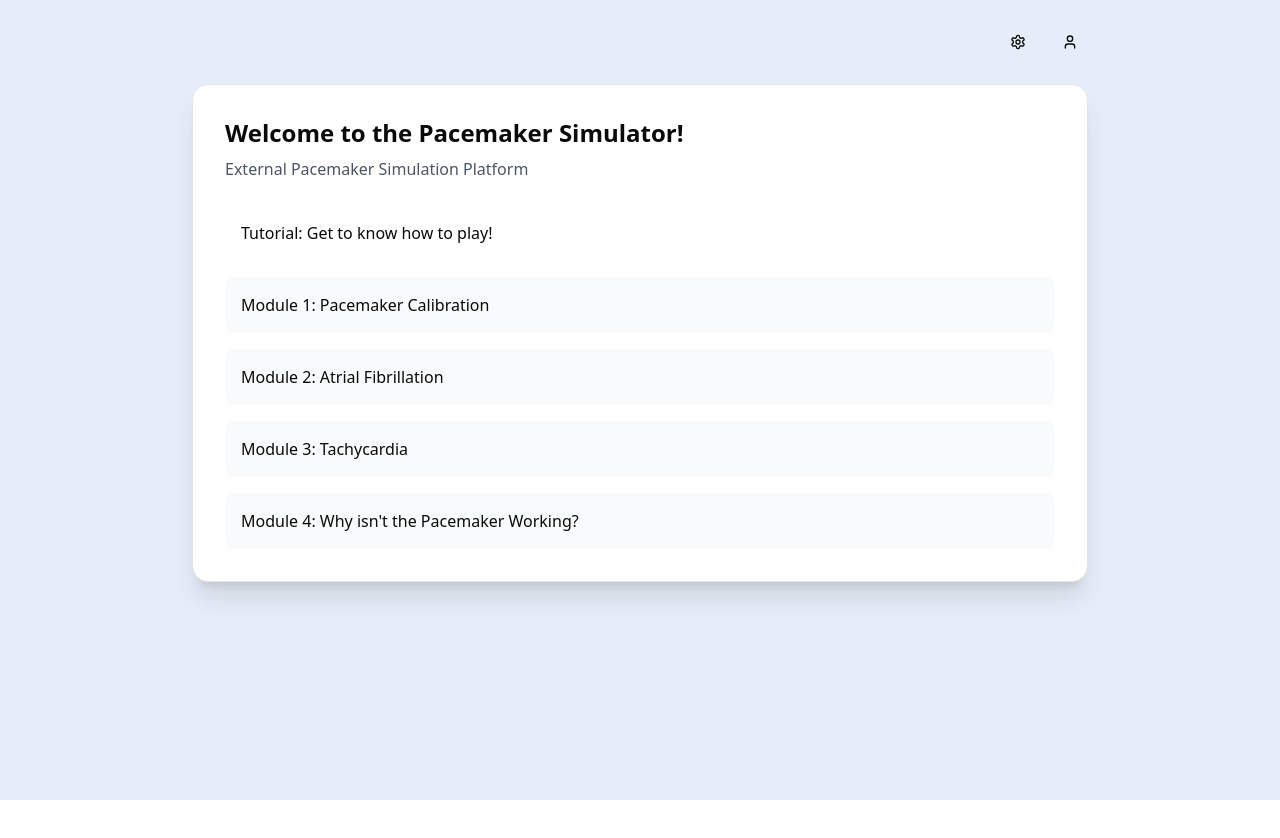
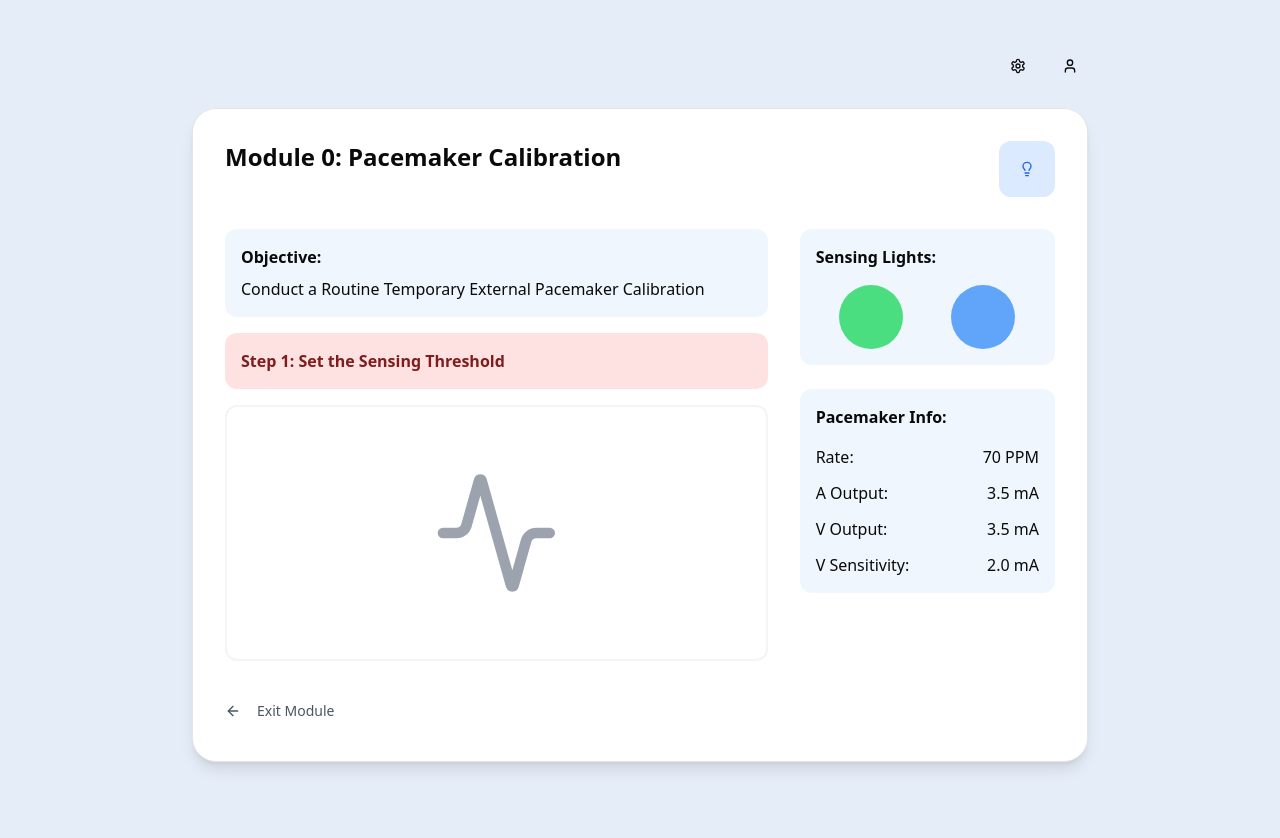
Before and after one commit to tanishatarin/PaceSim, a React (Vite) app in the folder web/: page / in a window 1280 px wide. Both pictures are taken after a click on the element "Tutorial: Get to know how to play!". Shown: the top 838 px of the page. Before the commit the page ends 800 px from the top, so only its background shows below. Built offline with nearby package versions, Linux system fonts and the light colour scheme.

Commit message:
done playing with frontend ux

```diff
--- a/web/src/App.tsx
+++ b/web/src/App.tsx
@@ -30,9 +30,11 @@ const App: React.FC = () => {
   };
 
   return (
+    <div className="min-h-screen bg-[#E5EDF8] p-6">
     <Layout onNavigate={setCurrentPage}>
       {renderCurrentPage()}
     </Layout>
+    </div>
   );
 };
 
--- a/web/src/components/LandingPage.tsx
+++ b/web/src/components/LandingPage.tsx
@@ -1,5 +1,45 @@
+// import React from 'react';
+// import { Card, CardContent } from "@/components/ui/card";
+// import { Module } from '../types';
+
+// interface LandingPageProps {
+//   onModuleSelect: (moduleId: number) => void;
+// }
+
+// export const LandingPage: React.FC<LandingPageProps> = ({ onModuleSelect }) => {
+//   const modules: Module[] = [
+//     { id: 1, title: 'Pacemaker Calibration' },
+//     { id: 2, title: 'Atrial Fibrillation' },
+//     { id: 3, title: 'Tachycardia' },
+//     { id: 4, title: "Why isn't the Pacemaker Working?" }
+//   ];
+
+//   return (
+//     <Card className="w-full bg-white rounded-2xl shadow-xl p-8">
+//       <div className="mb-6">
+//         <h1 className="text-2xl font-bold mb-2">Welcome to the Pacemaker Simulator!</h1>
+//         <p className="text-gray-600">External Pacemaker Simulation Platform</p>
+//       </div>
+//       <CardContent className="space-y-4 p-0">
+//         <div className="p-4 hover:bg-gray-50 rounded-lg cursor-pointer transition-colors">
+//           <p className="font-medium">Tutorial: Get to know how to play!</p>
+//         </div>
+//         {modules.map((module) => (
+//           <div
+//             key={module.id}
+//             className="p-4 bg-gray-50 hover:bg-gray-100 rounded-lg cursor-pointer transition-colors"
+//             onClick={() => onModuleSelect(module.id)}
+//           >
+//             <p className="font-medium">Module {module.id}: {module.title}</p>
+//           </div>
+//         ))}
+//       </CardContent>
+//     </Card>
+//   );
+// };
+// src/components/LandingPage.tsx
 import React from 'react';
-import { Card, CardContent } from "@/components/ui/card";
+import { Card } from "@/components/ui/card";
 import { Module } from '../types';
 
 interface LandingPageProps {
@@ -15,25 +55,45 @@ export const LandingPage: React.FC<LandingPageProps> = ({ onModuleSelect }) => {
   ];
 
   return (
-    <Card className="w-full bg-white rounded-2xl shadow-xl p-8">
-      <div className="mb-6">
-        <h1 className="text-2xl font-bold mb-2">Welcome to the Pacemaker Simulator!</h1>
-        <p className="text-gray-600">External Pacemaker Simulation Platform</p>
+    <Card className="w-full bg-white rounded-3xl shadow-lg p-8">
+      {/* Header Section */}
+      <div className="mb-12">
+        <h1 className="text-3xl font-bold text-black mb-2">
+          Welcome to the Pacemaker Simulator!
+        </h1>
+        <p className="text-xl text-gray-900">
+          External Pacemaker Simulation Platform
+        </p>
       </div>
-      <CardContent className="space-y-4 p-0">
-        <div className="p-4 hover:bg-gray-50 rounded-lg cursor-pointer transition-colors">
-          <p className="font-medium">Tutorial: Get to know how to play!</p>
+
+      {/* Modules Section */}
+      <div>
+        <h2 className="text-xl font-semibold mb-4">Modules:</h2>
+        <div className="space-y-3">
+          {/* Tutorial Module */}
+          <div
+            className="p-4 bg-[#F0F6FE] hover:bg-blue-100 transition-colors duration-200 rounded-lg cursor-pointer"
+            onClick={() => onModuleSelect(0)}
+          >
+            <p className="text-gray-900 font-medium">
+              Tutorial: Get to know how to play!
+            </p>
           </div>
+
+          {/* Training Modules */}
           {modules.map((module) => (
             <div
               key={module.id}
-            className="p-4 bg-gray-50 hover:bg-gray-100 rounded-lg cursor-pointer transition-colors"
+              className="p-4 bg-[#F0F6FE] hover:bg-blue-100 transition-colors duration-200 rounded-lg cursor-pointer"
               onClick={() => onModuleSelect(module.id)}
             >
-            <p className="font-medium">Module {module.id}: {module.title}</p>
+              <p className="text-gray-900 font-medium">
+                Module {module.id}: {module.title}
+              </p>
             </div>
           ))}
-      </CardContent>
+        </div>
+      </div>
     </Card>
   );
 };
--- a/web/src/components/Layout.tsx
+++ b/web/src/components/Layout.tsx
@@ -32,3 +32,5 @@ export const Layout: React.FC<LayoutProps> = ({ children, onNavigate }) => {
     </div>
   );
 };
+
+export default Layout;
--- a/web/src/components/ModulePage.tsx
+++ b/web/src/components/ModulePage.tsx
@@ -1,5 +1,6 @@
 import React, { useState } from 'react';
-import { Activity, ArrowLeft, Lightbulb } from 'lucide-react';
+import { ArrowLeft, Lightbulb, Activity } from 'lucide-react';
+import { Card } from "@/components/ui/card";
 import { Button } from "@/components/ui/button";
 
 interface ModulePageProps {
@@ -7,97 +8,80 @@ interface ModulePageProps {
   onBack: () => void;
 }
 
-interface SensorStates {
-  left: boolean;
-  right: boolean;
-}
-
-interface PacemakerInfo {
-  label: string;
-  value: string;
-}
-
 export const ModulePage: React.FC<ModulePageProps> = ({ moduleId, onBack }) => {
-  const [sensorStates, setSensorStates] = useState<SensorStates>({
-    left: false,
-    right: false
+  const [sensorStates] = useState({
+    left: true,
+    right: true
   });
 
-  const pacemakerInfo: PacemakerInfo[] = [
-    { label: "Rate", value: "70 PPM" },
-    { label: "A Output", value: "3.5 mA" },
-    { label: "V Output", value: "3.5 mA" },
-    { label: "V Sensitivity", value: "2.0 mA" },
-  ];
-
   return (
-    <div className="w-full max-w-6xl mx-auto bg-white rounded-2xl shadow-xl p-8">
-      {/* Header */}
-      <div className="flex justify-between items-center mb-6">
-        <div>
-          <h2 className="text-3xl font-bold text-gray-800 mb-1">
-            Module {moduleId}
+    <Card className="w-full bg-white rounded-3xl shadow-lg p-8">
+      {/* Header with Hint Button */}
+      <div className="flex justify-between items-start mb-8">
+        <div className="flex items-center">
+          <h2 className="text-2xl font-bold">
+            Module {moduleId}: Pacemaker Calibration
           </h2>
-          <h3 className="text-xl text-gray-600">Pacemaker Calibration</h3>
         </div>
         <Button
           variant="ghost"
-          size="icon"
-          className="bg-blue-100 hover:bg-blue-200"
+          size="lg"
+          className="bg-blue-100 rounded-xl p-4 w-14 h-14 flex items-center justify-center"
         >
-          <Lightbulb className="w-6 h-6 text-blue-600" />
-          <span className="sr-only">Hint</span>
+          <Lightbulb className="w-8 h-8 text-blue-600" />
         </Button>
       </div>
 
-      {/* Main Content */}
       <div className="grid grid-cols-3 gap-8">
-        {/* Left Column (Spans 2 columns) */}
-        <div className="col-span-2">
+        {/* Left Section (2 columns) */}
+        <div className="col-span-2 space-y-4">
           {/* Objective Section */}
-          <div className="bg-gray-50 rounded-xl p-4 mb-4">
-            <h4 className="font-semibold text-gray-700 mb-2">Objective</h4>
-            <p className="text-gray-600">
-              Conduct a Routine Temporary External Pacemaker Calibration
-            </p>
+          <div className="bg-[#F0F6FE] rounded-xl p-4">
+            <h3 className="font-bold mb-2">Objective:</h3>
+            <p>Conduct a Routine Temporary External Pacemaker Calibration</p>
           </div>
 
           {/* Step Section */}
-          <div className="bg-pink-50 rounded-xl p-4 mb-4">
-            <h4 className="font-semibold text-gray-700 mb-2">
+          <div className="bg-red-100 rounded-xl p-4">
+            <h3 className="font-bold text-red-900">
               Step 1: Set the Sensing Threshold
-            </h4>
-            <div className="bg-white rounded-lg p-4 mt-2">
-              <Activity className="w-full h-32 text-red-500" />
-            </div>
+            </h3>
+          </div>
+
+          {/* EKG Visualization Area */}
+          <div className="bg-white rounded-xl border-2 border-gray-100 p-4 h-64 flex items-center justify-center">
+            <Activity className="w-full h-32 text-gray-400" />
           </div>
         </div>
 
-        {/* Right Column */}
+        {/* Right Section (1 column) */}
         <div className="space-y-6">
           {/* Sensing Lights */}
-          <div className="bg-gray-50 rounded-xl p-4">
-            <h4 className="font-semibold text-gray-700 mb-4">Sensing Lights</h4>
+          <div className="bg-[#F0F6FE] rounded-xl p-4">
+            <h3 className="font-bold mb-4">Sensing Lights:</h3>
             <div className="flex justify-around">
-              {[sensorStates.left, sensorStates.right].map((active, i) => (
-                <div
-                  key={i}
-                  className={`w-12 h-12 rounded-full ${
-                    active ? 'bg-green-500' : 'bg-gray-300'
-                  } transition-colors duration-300`}
-                />
-              ))}
+              <div className={`w-16 h-16 rounded-full ${
+                sensorStates.left ? 'bg-green-400' : 'bg-gray-300'
+              }`} />
+              <div className={`w-16 h-16 rounded-full ${
+                sensorStates.right ? 'bg-blue-400' : 'bg-gray-300'
+              }`} />
             </div>
           </div>
 
           {/* Pacemaker Info */}
-          <div className="bg-gray-50 rounded-xl p-4">
-            <h4 className="font-semibold text-gray-700 mb-4">Pacemaker Info</h4>
-            <div className="space-y-2 text-sm">
-              {pacemakerInfo.map((info, i) => (
-                <div key={i} className="flex justify-between">
-                  <span className="text-gray-600">{info.label}:</span>
-                  <span className="font-medium text-gray-800">{info.value}</span>
+          <div className="bg-[#F0F6FE] rounded-xl p-4">
+            <h3 className="font-bold mb-4">Pacemaker Info:</h3>
+            <div className="space-y-3">
+              {[
+                { label: "Rate", value: "70 PPM" },
+                { label: "A Output", value: "3.5 mA" },
+                { label: "V Output", value: "3.5 mA" },
+                { label: "V Sensitivity", value: "2.0 mA" },
+              ].map((info, i) => (
+                <div key={i} className="flex justify-between items-center">
+                  <span>{info.label}:</span>
+                  <span className="font-medium">{info.value}</span>
                 </div>
               ))}
             </div>
@@ -106,14 +90,18 @@ export const ModulePage: React.FC<ModulePageProps> = ({ moduleId, onBack }) => {
       </div>
 
       {/* Exit Button */}
-      <Button
-        variant="ghost"
-        className="mt-6 text-gray-600 hover:text-gray-800"
-        onClick={onBack}
-      >
-        <ArrowLeft className="w-5 h-5 mr-2" />
-        Exit Game
-      </Button>
-    </div>
+      <div className="mt-8">
+        <Button
+          variant="ghost"
+          className="text-gray-600 hover:text-gray-800 px-0"
+          onClick={onBack}
+        >
+          <ArrowLeft className="w-5 h-5 mr-2" />
+          Exit Module
+        </Button>
+      </div>
+    </Card>
   );
 };
+
+export default ModulePage;
--- a/web/src/components/ProfilePage.tsx
+++ b/web/src/components/ProfilePage.tsx
@@ -1,69 +1,3 @@
-// import React from 'react';
-// import { Card, CardContent, CardHeader, CardTitle } from "@/components/ui/card";
-// import { User, ChevronLeft } from 'lucide-react';
-// import { Session } from '../types';
-
-// interface ProfilePageProps {
-//   onBack: () => void;
-// }
-
-// export const ProfilePage: React.FC<ProfilePageProps> = ({ onBack }) => {
-//   const recentSessions: Session[] = [
-//     { name: 'Atrial Fibrillation', date: 'Today', status: 'Completed' },
-//     { name: 'Basic Calibration', date: 'Yesterday', status: 'Completed' },
-//     { name: 'Tachycardia', date: '2 days ago', status: 'In Progress' }
-//   ];
-
-//   return (
-//     <Card className="w-full max-w-2xl bg-white rounded-lg shadow-lg">
-//       <CardHeader className="flex flex-row items-center">
-//         <ChevronLeft className="w-6 h-6 cursor-pointer" onClick={onBack} />
-//         <CardTitle className="ml-2">Profile</CardTitle>
-//       </CardHeader>
-//       <CardContent>
-//         <div className="flex items-center gap-4 mb-6">
-//           <div className="w-16 h-16 bg-blue-100 rounded-full flex items-center justify-center">
-//             <User className="w-8 h-8 text-blue-600" />
-//           </div>
-//           <div>
-//             <h3 className="font-medium">Dr. Sarah Johnson</h3>
-//             <p className="text-sm text-gray-600">Cardiology Fellow</p>
-//             <p className="text-sm text-gray-600">Cleveland Clinic</p>
-//           </div>
-//         </div>
-//         <div className="grid grid-cols-2 gap-4 mb-6">
-//           <div>
-//             <p className="text-sm text-gray-600">Training Time</p>
-//             <p className="font-medium">12.5 hrs</p>
-//           </div>
-//           <div>
-//             <p className="text-sm text-gray-600">Success Rate</p>
-//             <p className="font-medium">85%</p>
-//           </div>
-//         </div>
-//         <div>
-//           <h4 className="font-medium mb-3">Recent Sessions</h4>
-//           <div className="space-y-2">
-//             {recentSessions.map((session, index) => (
-//               <div key={index} className="flex items-center justify-between py-2">
-//                 <div>
-//                   <p className="font-medium">{session.name}</p>
-//                   <p className="text-sm text-gray-600">{session.date}</p>
-//                 </div>
-//                 <span className={`text-sm ${
-//                   session.status === 'Completed' ? 'text-green-600' : 'text-blue-600'
-//                 }`}>
-//                   {session.status}
-//                 </span>
-//               </div>
-//             ))}
-//           </div>
-//         </div>
-//       </CardContent>
-//     </Card>
-//   );
-// };
-
 import React from 'react';
 import { ArrowLeft, User, Clock, Award, History } from 'lucide-react';
 import { Card } from "@/components/ui/card";
@@ -92,7 +26,7 @@ export const ProfilePage: React.FC<ProfilePageProps> = ({ onBack }) => {
         <button onClick={onBack} className="mr-4">
           <ArrowLeft className="w-6 h-6 text-gray-600" />
         </button>
-        <h2 className="text-3xl font-bold text-gray-800">Profile</h2>
+        <h2 className="text-2xl font-bold text-gray-800">Profile</h2>
       </div>
 
       {/* Basic Info */}
```
Lines whose indentation alone changed are shown as unchanged.
